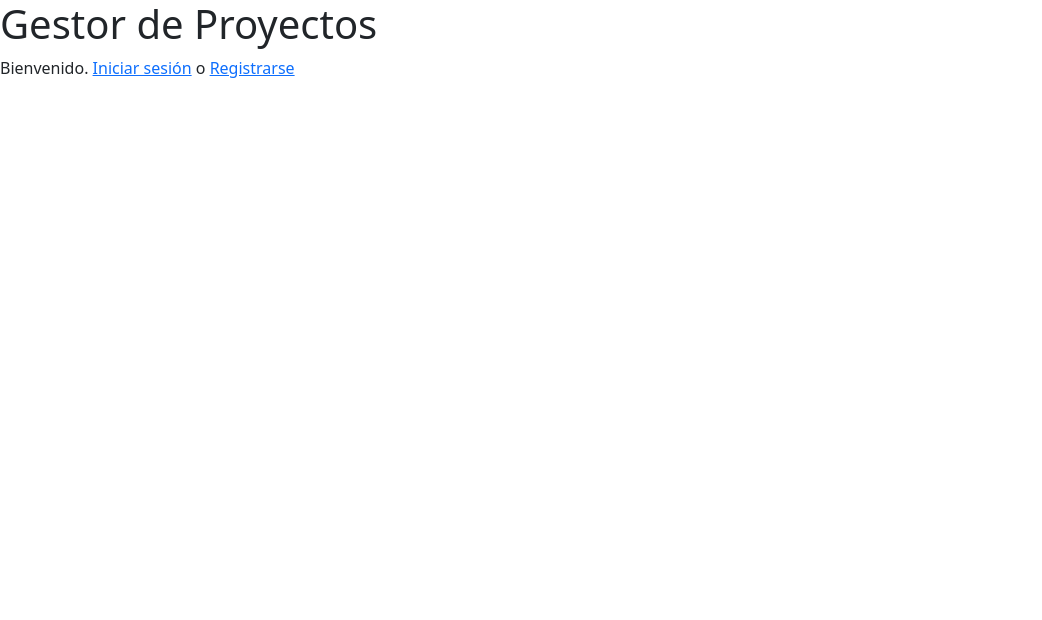
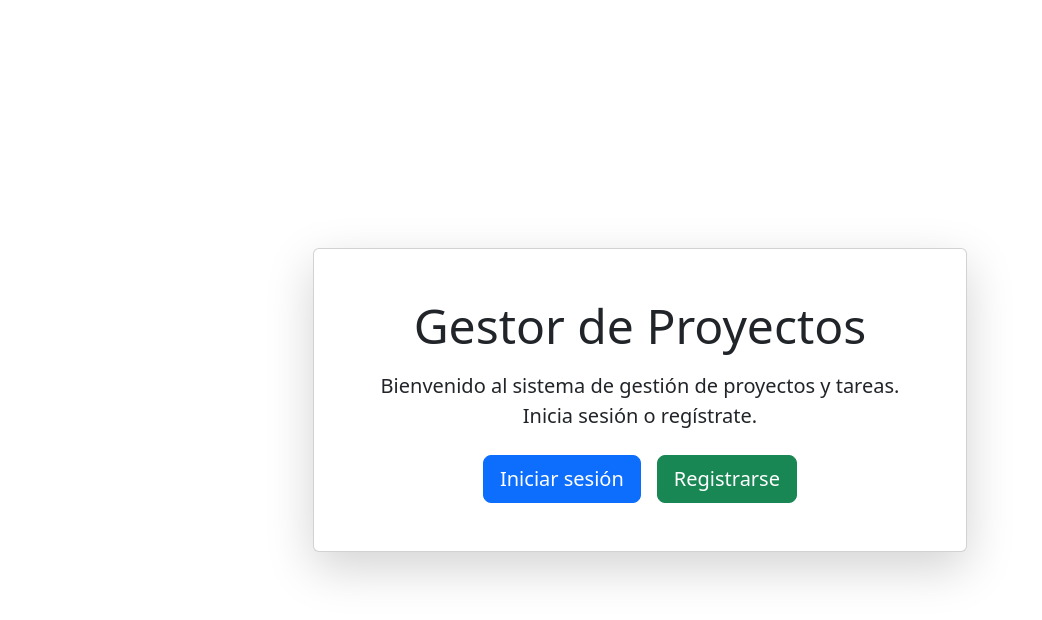
Before and after one commit to Alvaro1823/Proyecto-DSP, a Next.js app: page / in a window 1280 px wide. Shown: the top 620 px of the page, without its empty margins (0-1042 px from the left). Built offline with nearby package versions, Linux system fonts and the light colour scheme.

Commit message:
Modificacion pagina de inicio.

```diff
--- a/app/page.js
+++ b/app/page.js
@@ -1,11 +1,41 @@
 import Link from 'next/link'
 
+export default function HomePage() {
+  return (
+    <main className="d-flex align-items-center justify-content-center vh-100">
+      <div className="container">
+        <div className="row justify-content-center">
+          <div className="col-md-8">
+            <div className="card shadow-lg text-center p-5">
+              <h1 className="display-5 mb-3">Gestor de Proyectos</h1>
+              <p className="lead mb-4">
+                Bienvenido al sistema de gestión de proyectos y tareas.
+                Inicia sesión o regístrate.
+              </p>
+              <div className="d-flex justify-content-center">
+                <Link href="/auth/login" className="btn btn-primary btn-lg me-3">
+                  Iniciar sesión
+                </Link>
+                <Link href="/auth/register" className="btn btn-success btn-lg">
+                  Registrarse
+                </Link>
+              </div>
 
-export default function Home() {
-return (
-<div>
-<h1>Gestor de Proyectos</h1>
-<p>Bienvenido. <Link href="/auth/login">Iniciar sesión</Link> o <Link href="/auth/register">Registrarse</Link></p>
-</div>
-)
+            </div>
+          </div>
+        </div>
+      </div>
+    </main>
+  )
 }
+
+//import Link from 'next/link'
+
+//export default function Home() {
+//return (
+//<div>
+//<h1>Gestor de Proyectos</h1>
+//<p>Bienvenido. <Link href="/auth/login">Iniciar sesión</Link> o <Link href="/auth/register">Registrarse</Link></p>
+//</div>
+//)
+//}
```
